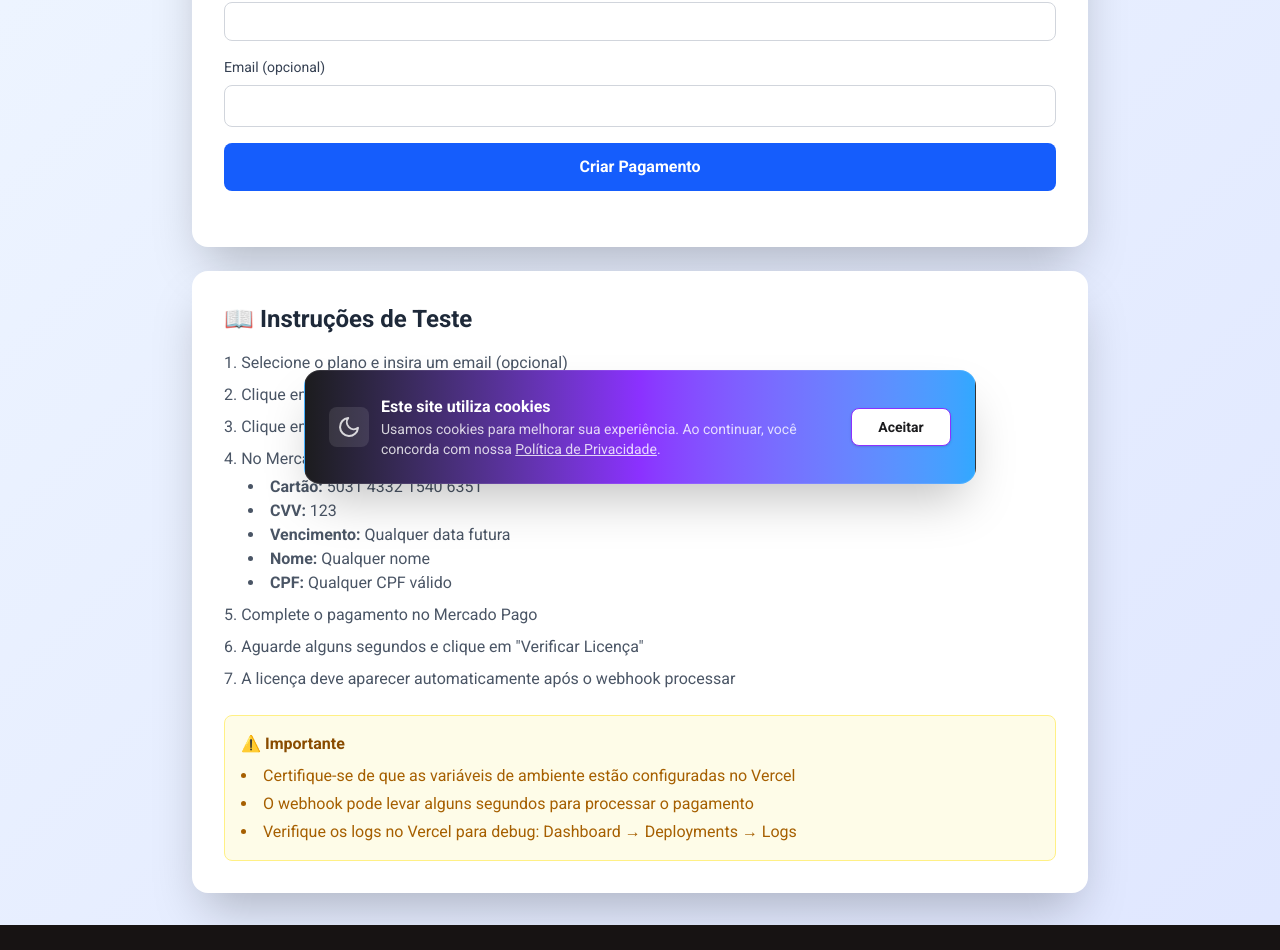
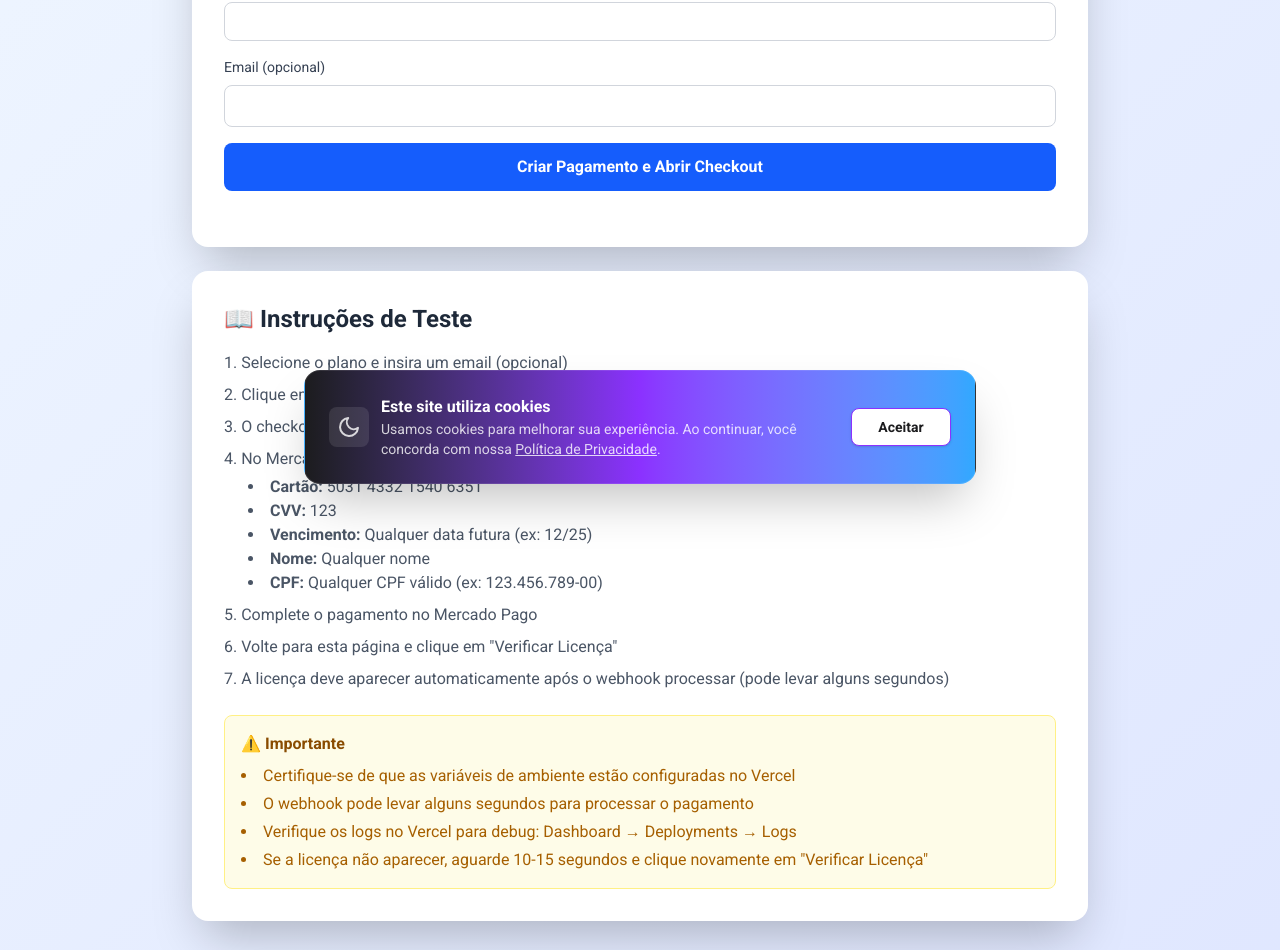
Before and after one commit to DougFHansen/voltris-seo-optimized, a Next.js app: page /teste-checkout in a window 1280 px wide. Shown: the part 300-1250 px from the top of the page. Before the commit the page ends 1225 px from the top, so only its background shows below. Built offline with nearby package versions, Linux system fonts and the light colour scheme; no server answers.

Commit message:
feat: Melhorar página de teste de checkout com abertura automática

```diff
--- a/app/teste-checkout/page.tsx
+++ b/app/teste-checkout/page.tsx
@@ -1,6 +1,6 @@
 'use client';
 
-import { useState } from 'react';
+import { useState, useEffect } from 'react';
 
 export default function TesteCheckoutPage() {
   const [plan, setPlan] = useState<'trial' | 'pro' | 'premium'>('pro');
@@ -30,6 +30,11 @@ export default function TesteCheckoutPage() {
       }
 
       setPaymentData(data);
+
+      // Abrir checkout automaticamente
+      if (data.init_point) {
+        window.open(data.init_point, '_blank');
+      }
     } catch (err: any) {
       setError(err.message || 'Erro desconhecido');
     } finally {
@@ -59,7 +64,7 @@ export default function TesteCheckoutPage() {
       if (data.license) {
         setLicense(data.license);
       } else {
-        setError(data.message || 'Licença ainda não foi gerada');
+        setError(data.message || 'Licença ainda não foi gerada. Aguarde alguns segundos e tente novamente.');
       }
     } catch (err: any) {
       setError(err.message || 'Erro desconhecido');
@@ -73,6 +78,16 @@ export default function TesteCheckoutPage() {
       window.open(paymentData.init_point, '_blank');
     }
   }
+
+  // Verificar licença automaticamente a cada 5 segundos se paymentData existe
+  useEffect(() => {
+    if (paymentData?.preference_id && !license) {
+      const interval = setInterval(() => {
+        verificarLicenca();
+      }, 5000);
+      return () => clearInterval(interval);
+    }
+  }, [paymentData, license]);
 
   return (
     <div className="min-h-screen bg-gradient-to-br from-blue-50 to-indigo-100 p-8">
@@ -120,7 +135,7 @@ export default function TesteCheckoutPage() {
               disabled={loading}
               className="w-full bg-blue-600 hover:bg-blue-700 disabled:bg-gray-400 text-white font-semibold py-3 px-6 rounded-lg transition-colors"
             >
-              {loading ? 'Criando pagamento...' : 'Criar Pagamento'}
+              {loading ? 'Criando pagamento...' : 'Criar Pagamento e Abrir Checkout'}
             </button>
           </div>
 
@@ -148,8 +163,12 @@ export default function TesteCheckoutPage() {
                 <p>
                   <strong>Payment ID:</strong>{' '}
                   <code className="bg-white px-2 py-1 rounded text-sm">
-                    {paymentData.payment_id || 'N/A'}
+                    {paymentData.payment_id || 'Aguardando pagamento...'}
                   </code>
+                </p>
+                <p className="text-sm text-gray-600 mt-2">
+                  💡 O checkout do Mercado Pago deve ter aberto em uma nova aba.
+                  Complete o pagamento lá e depois clique em "Verificar Licença".
                 </p>
               </div>
               <div className="flex gap-4">
@@ -157,7 +176,7 @@ export default function TesteCheckoutPage() {
                   onClick={abrirCheckout}
                   className="bg-green-600 hover:bg-green-700 text-white font-semibold py-2 px-6 rounded-lg transition-colors"
                 >
-                  Abrir Checkout Mercado Pago
+                  Abrir Checkout Novamente
                 </button>
                 <button
                   onClick={verificarLicenca}
@@ -174,7 +193,7 @@ export default function TesteCheckoutPage() {
           {license && (
             <div className="bg-purple-50 border border-purple-200 rounded-lg p-6">
               <h2 className="text-xl font-semibold text-gray-800 mb-4">
-                🎉 Licença Gerada
+                🎉 Licença Gerada com Sucesso!
               </h2>
               <div className="space-y-3">
                 <div>
@@ -190,7 +209,11 @@ export default function TesteCheckoutPage() {
                     Válida até
                   </label>
                   <p className="text-lg font-semibold text-gray-800">
-                    {new Date(license.expires_at).toLocaleDateString('pt-BR')}
+                    {new Date(license.expires_at).toLocaleDateString('pt-BR', {
+                      day: '2-digit',
+                      month: '2-digit',
+                      year: 'numeric'
+                    })}
                   </p>
                 </div>
                 <div>
@@ -207,7 +230,7 @@ export default function TesteCheckoutPage() {
                     <button
                       onClick={() => {
                         navigator.clipboard.writeText(license.license_key);
-                        alert('Copiado!');
+                        alert('✅ Chave copiada para a área de transferência!');
                       }}
                       className="bg-purple-600 hover:bg-purple-700 text-white font-semibold py-2 px-4 rounded-lg transition-colors"
                     >
@@ -227,8 +250,8 @@ export default function TesteCheckoutPage() {
           </h2>
           <ol className="list-decimal list-inside space-y-2 text-gray-600">
             <li>Selecione o plano e insira um email (opcional)</li>
-            <li>Clique em "Criar Pagamento"</li>
-            <li>Clique em "Abrir Checkout Mercado Pago"</li>
+            <li>Clique em "Criar Pagamento e Abrir Checkout"</li>
+            <li>O checkout do Mercado Pago abrirá automaticamente em nova aba</li>
             <li>
               No Mercado Pago, use um cartão de teste:
               <ul className="list-disc list-inside ml-6 mt-1">
@@ -239,22 +262,22 @@ export default function TesteCheckoutPage() {
                   <strong>CVV:</strong> 123
                 </li>
                 <li>
-                  <strong>Vencimento:</strong> Qualquer data futura
+                  <strong>Vencimento:</strong> Qualquer data futura (ex: 12/25)
                 </li>
                 <li>
                   <strong>Nome:</strong> Qualquer nome
                 </li>
                 <li>
-                  <strong>CPF:</strong> Qualquer CPF válido
+                  <strong>CPF:</strong> Qualquer CPF válido (ex: 123.456.789-00)
                 </li>
               </ul>
             </li>
             <li>Complete o pagamento no Mercado Pago</li>
             <li>
-              Aguarde alguns segundos e clique em "Verificar Licença"
+              Volte para esta página e clique em "Verificar Licença"
             </li>
             <li>
-              A licença deve aparecer automaticamente após o webhook processar
+              A licença deve aparecer automaticamente após o webhook processar (pode levar alguns segundos)
             </li>
           </ol>
 
@@ -272,6 +295,9 @@ export default function TesteCheckoutPage() {
                 Verifique os logs no Vercel para debug: Dashboard → Deployments
                 → Logs
               </li>
+              <li>
+                Se a licença não aparecer, aguarde 10-15 segundos e clique novamente em "Verificar Licença"
+              </li>
             </ul>
           </div>
         </div>
```
